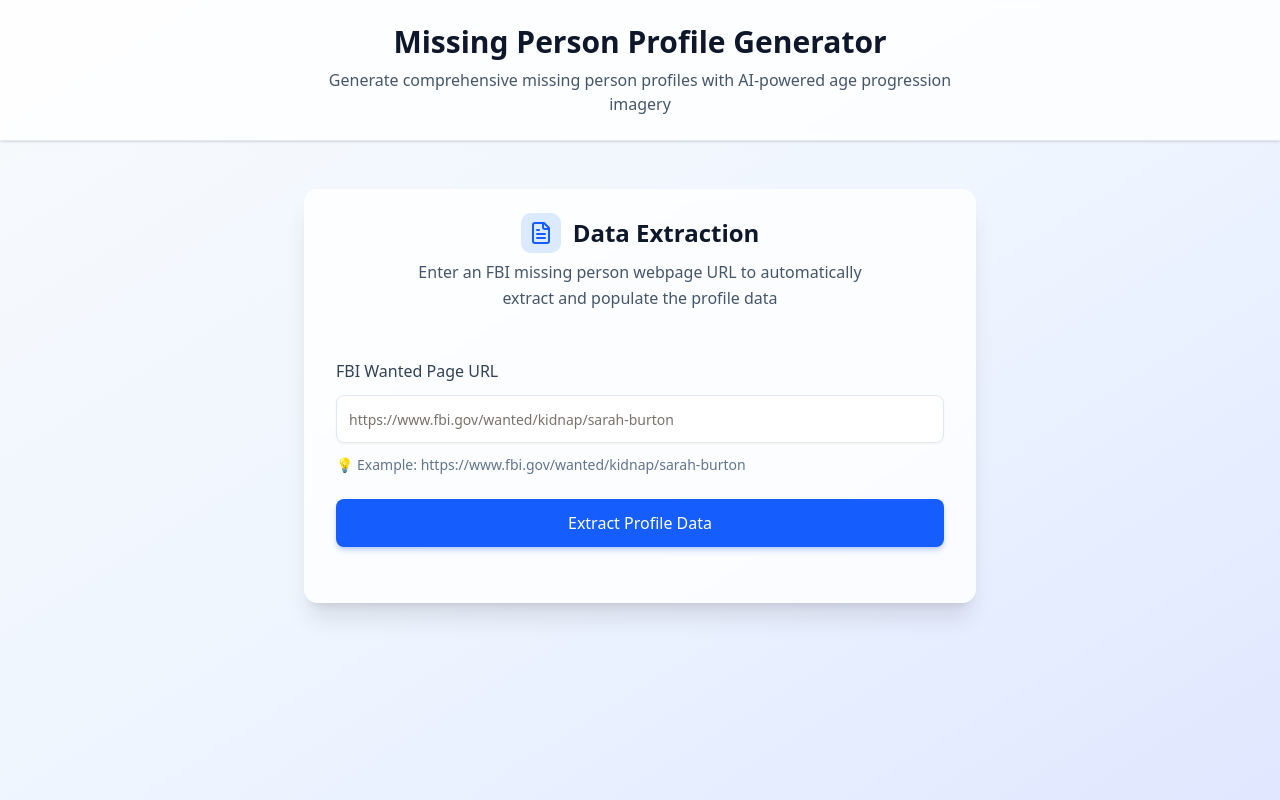
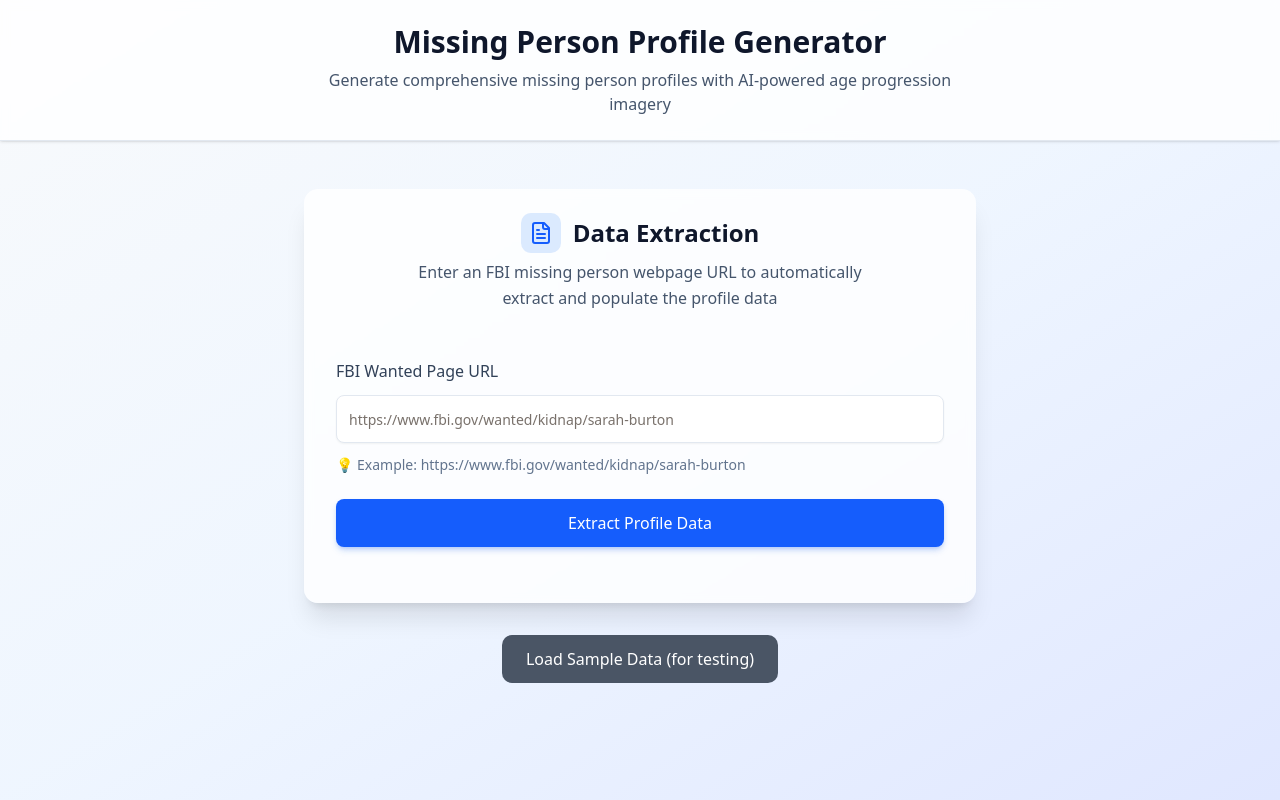
Before and after one commit to gscottqueen/missing-persons-profile-generator, a Next.js app: page / in a window 1280 px wide. Built offline with nearby package versions, Linux system fonts and the light colour scheme.

Commit message:
feat: add sample data loading button and debug logging in missing person profile

```diff
--- a/src/app/page.tsx
+++ b/src/app/page.tsx
@@ -24,6 +24,24 @@ interface MissingPersonData {
 export default function Home() {
   const [extractedData, setExtractedData] = useState<MissingPersonData | null>(null);
 
+  // Sample data for testing
+  const sampleData: MissingPersonData = {
+    firstName: "Sarah",
+    lastName: "Johnson",
+    dateOfBirth: "February 22, 1990",
+    placeOfBirth: "Joplin, Missouri",
+    hair: "Light brown",
+    eyes: "Blue",
+    height: "5'7\"",
+    weight: "170 pounds",
+    sex: "Female",
+    race: "White",
+    missingSince: "March 19, 2004",
+    missingFrom: "Montgomery, Vermont",
+    image1: "/images/sbreport.webp",
+    image2: "/images/sbreport_aged.png",
+  };
+
   const handleDataExtracted = (data: MissingPersonData) => {
     setExtractedData(data);
   };
@@ -49,6 +67,18 @@ export default function Home() {
         {/* Profile Extractor Form */}
         <ProfileExtractor onDataExtracted={handleDataExtracted} />
 
+        {/* Test button for sample data */}
+        {!extractedData && (
+          <div className="text-center">
+            <button
+              onClick={() => setExtractedData(sampleData)}
+              className="px-6 py-3 bg-gray-600 text-white rounded-lg hover:bg-gray-700"
+            >
+              Load Sample Data (for testing)
+            </button>
+          </div>
+        )}
+
         {/* Missing Person Profile - Only render when we have extracted data */}
         {extractedData && (
           <MissingPersonProfile data={extractedData} />
--- a/src/components/missing-person-profile.tsx
+++ b/src/components/missing-person-profile.tsx
@@ -97,6 +97,10 @@ export default function MissingPersonProfile({ data }: MissingPersonProfileProps
     { label: "Sex", value: sex },
     { label: "Race", value: race },
   ];
+
+  // Debug: Log the data to see what we're working with
+  console.log('Missing Person Data:', data);
+  console.log('Details array:', details);
 
   // Calculate age at time of disappearance
   const calculateAgeAtDisappearance = () => {
@@ -290,7 +294,7 @@ export default function MissingPersonProfile({ data }: MissingPersonProfileProps
                   {detail.label}:
                 </span>
                 <span className="text-slate-900 dark:text-white sm:text-right font-medium">
-                  {detail.value}
+                  {detail.value || "Not available"}
                 </span>
               </div>
             ))}
```
